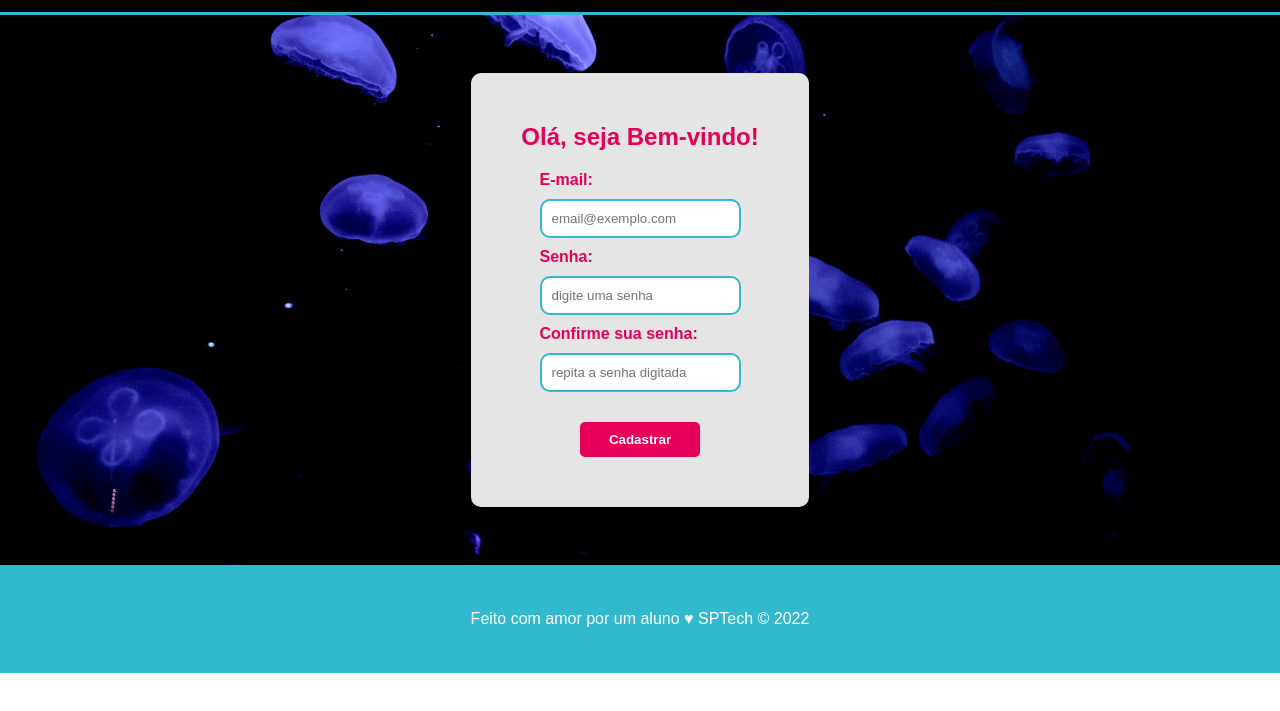
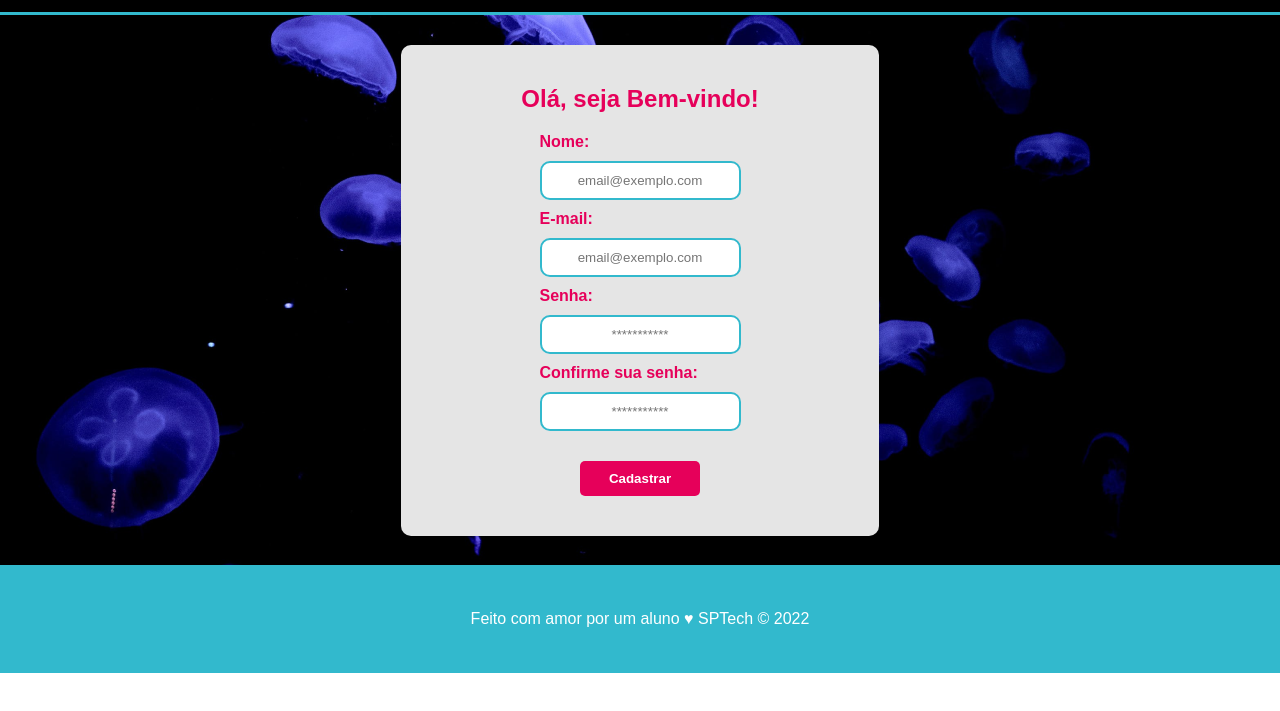
Before and after one commit to MResendeSilva/site-institucional-cadastro, a plain HTML site: page cadastro.html in a window 1280 px wide. Shown: the part 55-766 px from the top of the page. Drawn offline with Linux system fonts and the light colour scheme.

Commit message:
Finaliza

```diff
--- a/cadastro.css
+++ b/cadastro.css
@@ -1,6 +1,6 @@
 .caixaformulario {
     background-color: #e5e5e5;
-    padding: 50px 50px;
+    padding: 40px 120px;
     border-radius: 10px;
     display: flex;
     flex-direction: column;
@@ -27,6 +27,16 @@
     border: 2px solid #32b9cd;
     color: black;
 }
+
+ input::placeholder{
+    text-align: center;
+
+}
+
+input:focus-visible{
+    outline: unset;
+}
+
 .campo label {
     color: #e6005a;
     margin: 10px 0;
--- a/cadastro.html
+++ b/cadastro.html
@@ -32,16 +32,21 @@
             <div class="caixaformulario">
                 <h2>Olá, seja Bem-vindo!</h2>
                 <div class="campo">
+                    <label for="in_user">Nome:</label>
+                    <input type="email" id="in_user" placeholder="email@exemplo.com">
+                </div>
+                <div class="campo">
                     <label for="in_email">E-mail:</label>
                     <input type="email" id="in_email" placeholder="email@exemplo.com">
                 </div>
+
                 <div class="campo">
                     <label for="in_senha">Senha:</label>
-                    <input type="password" id="in_senha" placeholder="digite uma senha">
+                    <input type="password" id="in_senha" placeholder="***********">
                 </div>
                 <div class="campo">
                     <label for="in_confirmar">Confirme sua senha:</label>
-                    <input type="password" id="in_confirmar" placeholder="repita a senha digitada">
+                    <input type="password" id="in_confirmar"  placeholder="***********">
                 </div>
                 <button onclick="cadastrar()">Cadastrar</button>
             </div>
```
